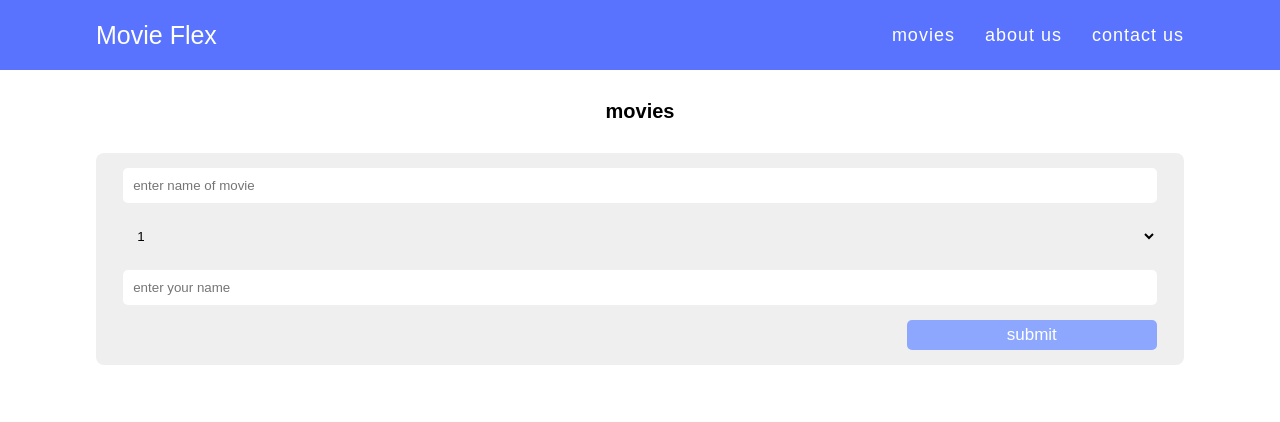
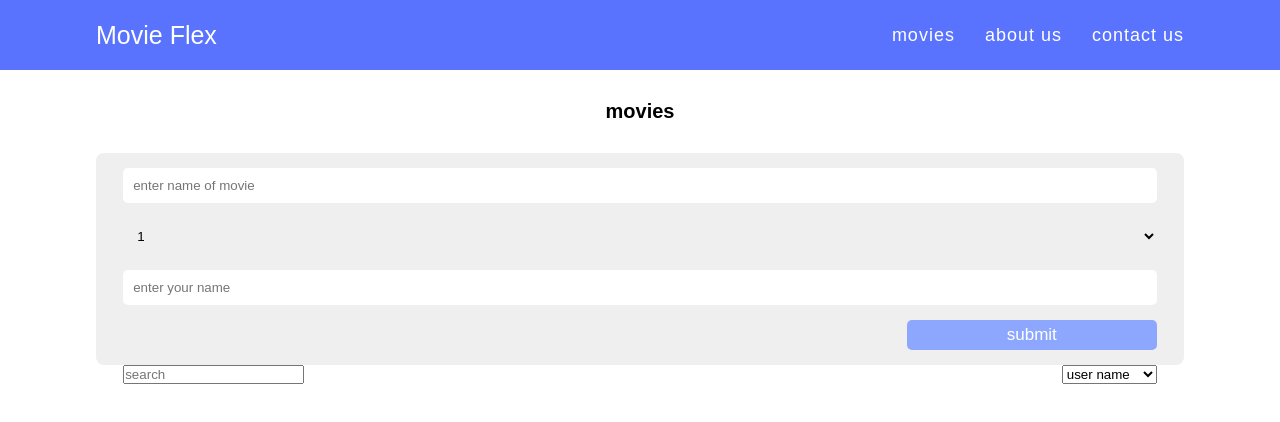
Before and after one commit to shazaib991/movie_flex_app, a React (Create React App) app in the folder client/: page / in a window 1280 px wide. Shown: the top 422 px of the page. Built offline with nearby package versions, Linux system fonts and the light colour scheme.

Commit message:
added search and sort

```diff
--- a/client/src/components/movieSection/MovieSection.js
+++ b/client/src/components/movieSection/MovieSection.js
@@ -25,6 +25,16 @@ function MovieSection() {
             </div>
           </div>
         </div>
+        <div className="movie-list">
+          <div className="movie-list-search-sort">
+            <input type="text" placeholder="search" />
+            <select name="sort" id="sort">
+              <option value="userName">user name</option>
+              <option value="movieName">movie name</option>
+              <option value="movieRating">movie rating</option>
+            </select>
+          </div>
+        </div>
       </div>
     </div>
   );
--- a/client/src/components/movieSection/movieSection.css
+++ b/client/src/components/movieSection/movieSection.css
@@ -1,3 +1,4 @@
+/* movie */
 .movie-container{
     display: flex;
     justify-content: center;
@@ -23,6 +24,7 @@
     border-radius: 0.8rem;
 }
 
+/* movie form */
 .movie-form{
     width: 95%;
     display: flex;
@@ -62,3 +64,16 @@
     font-size: 1.7rem;
     cursor: pointer;
 }
+
+/* movie list */
+.movie-list{
+    width: 100%;
+    display: flex;
+    justify-content: center;
+}
+
+.movie-list-search-sort{
+    width: 95%;
+    display: flex;
+    justify-content: space-between;
+}
```
